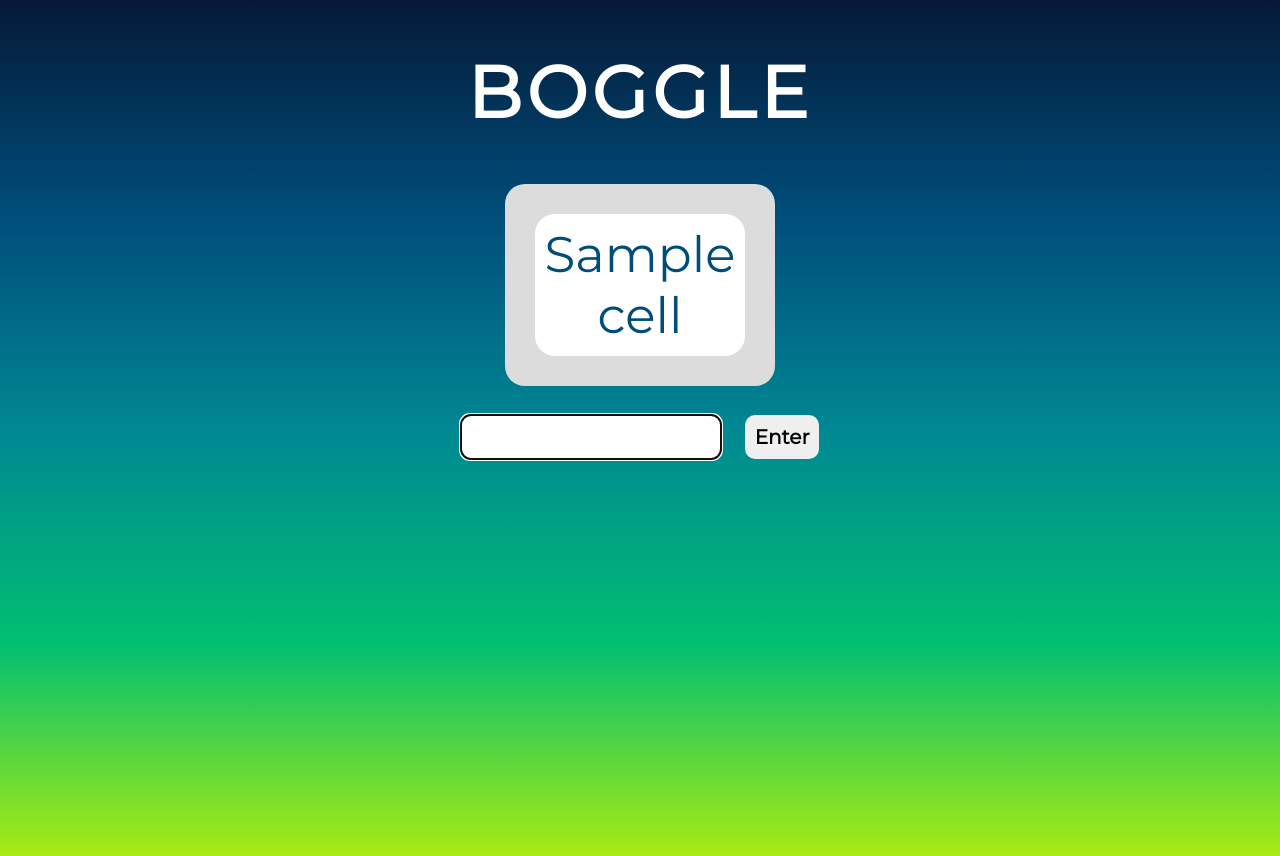
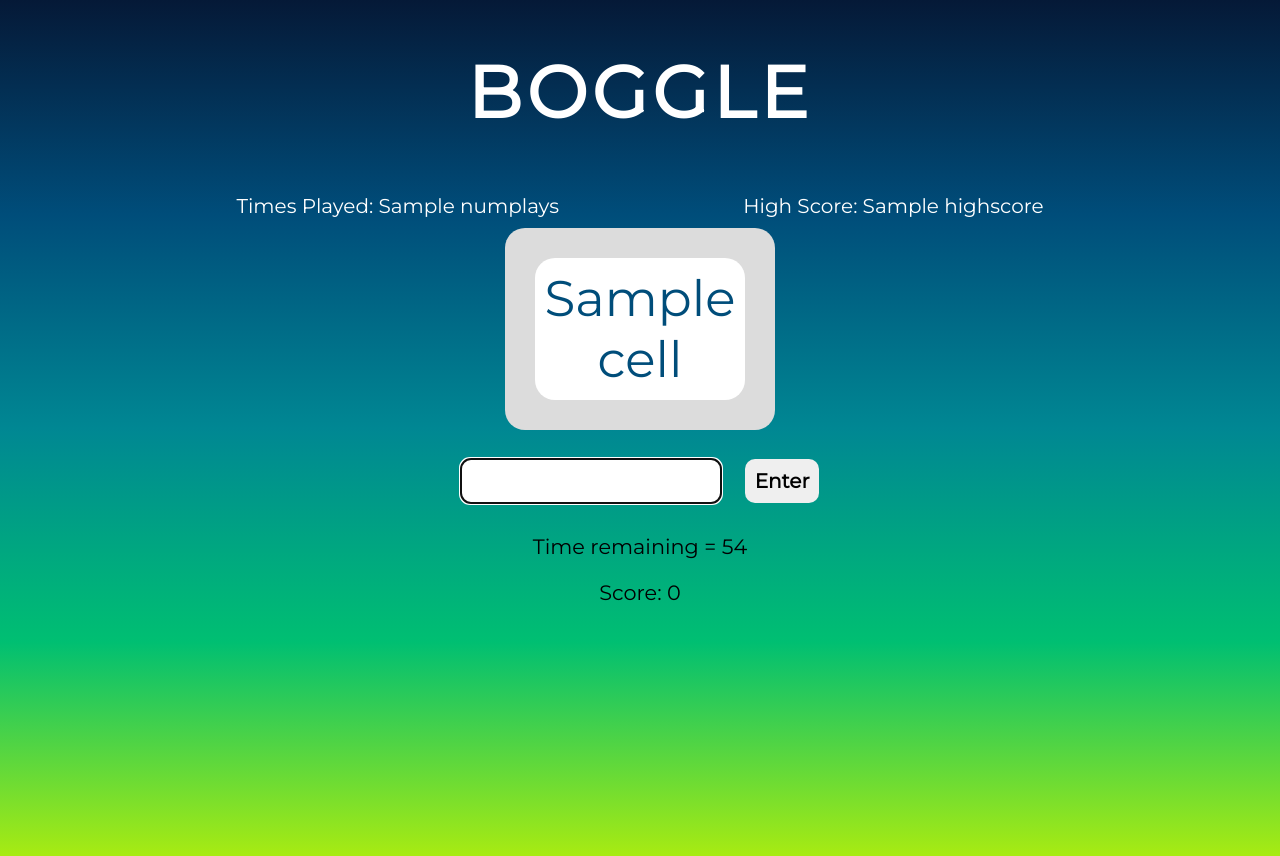
Before and after one commit to mshirk2/boggle-exercise, a Flask app: template templates/index.html in a window 1280 px wide. Run offline with Flask 2, Linux system fonts and the light colour scheme; the template is opened without the code that fills it: most values are stand-ins (such as "Sample title", 1, 10 or a date in 2020); parts of the project's set-up code (start-up, migrations or seed data) failed here and were passed over; some libraries are stand-ins or nearby versions.

Commit message:
added highscore, timer, times played, and testing

```diff
--- a/app.py
+++ b/app.py
@@ -13,12 +13,16 @@ boggle_game = Boggle()
 
 @app.route('/')
 def homepage():
-    """Show gameboard"""
+    """Make the board, add it to the session and render it in the DOM"""
 
     board = boggle_game.make_board()
     session['board'] = board
 
-    return render_template('index.html', board=board)
+    # get the high score from the session and render in the DOM, default to 0
+    highscore = session.get("highscore", 0)
+    numplays = session.get("numplays", 0)
+
+    return render_template('index.html', board=board, highscore=highscore, numplays=numplays)
 
 
 @app.route('/submit')
@@ -29,6 +33,15 @@ def check_word():
     board = session['board']
     response = boggle_game.check_valid_word(board, word)
 
-    result = jsonify({'result': response})
-    print("@app.route result = ", result)
-    return result
+    return jsonify({'result': response})
+
+@app.route('/end-game', methods=['POST'])
+def end_game():
+    """get score from endGame post and update highscore in session"""
+
+    score = request.json["score"]
+    highscore = session.get("highscore", 0)
+    numplays = session.get("numplays", 0)
+    session["highscore"] = max(score, highscore)
+    session["numplays"] = numplays + 1
+    return "game over"
--- a/static/app.js
+++ b/static/app.js
@@ -1,32 +1,58 @@
 
-// Collection of DOM Elements
+// HTML References
 const $guessForm = $(".guess-form")
 const $guess = $(".guess");
-const $wordList = $(".words");
-
+const $wordList = $(".words-area");
+const $scoreArea = $(".score-area");
+const $timerArea = $(".timer-area");
+const $messageArea = $(".message-area");
 
 class BoggleGame {
 
-    constructor(boardId){
-        this.board = boardId
+    constructor(boardId, secs = 60){
+        this.board = boardId;
         this.words = new Set();
+        this.score = 0;
+        this.time = secs;
+
+        // display countdown
+        this.countdown = setInterval(this.showTimer.bind(this), 1000);
 
         // listen for submit, call handleSubmit function
         $guessForm.on("submit", this.handleSubmit.bind(this));
     }
 
+    // increments time remaining, updates DOM, calls stopTimer
+    showTimer(){
+        this.time--;
+        $("#timer").text(this.time);
+        this.stopTimer();
+    }
+
+    // runs when timer reaches 0, replaces input with "GAME OVER", shows high score
+    stopTimer(){
+        if (this.time < 1){
+            clearInterval(this.countdown);
+            $guessForm.hide();
+            $timerArea.hide();
+            $messageArea.hide()
+            $(".below-board").prepend($('<span class="game-over">').html("GAME OVER"));
+            this.endGame();
+        }
+    }
+
+    async endGame(){
+        await axios.post("/end-game", {score: this.score});
+    }
 
     // show valid word in list of words
     showWord(word) {
-        $(".words", this.board).append($("<li>", {text: word}));
+        $($wordList, this.board).append($("<li>", {text: word}));
     }
 
     // show status message
-    showMessage(msg, cls){
-        $(".msg", this.board)
-            .html(msg)
-            .removeClass()
-            .addClass(`msg ${cls}`);
+    showMessage(msg){
+        $(".message-area").text(msg)
     }
 
     // handle submit, check if word is valid, update score and determine message
@@ -38,26 +64,28 @@ class BoggleGame {
         // check if input is empty
         if (!word) return;
 
-        // check locally if guess is already in word list
+        // check if word has already been guessed
         if (this.words.has(word)){
-            this.showMessage(`You already found ${word}`, "err")
+            this.showMessage(`You already found ${word}`)
+            $guessForm.trigger("reset");
+            $guess.focus();
             return;
         }
 
         // check server if word is valid
         const response = await axios.get("/submit", {params: {word: word}});
         console.log("response from axios= ", response)
-        // let resMsg = response.data.result;
-        // console.log("resMsg = ", resMsg)
-        // $(".msg").html(resMsg);
         if (response.data.result === "not-word"){
-            this.showMessage(`${word} is not a valid English word`, "err");
+            this.showMessage(`${word} is not a word`);
         } else if(response.data.result === "not-on-board"){
-            this.showMessage(`${word} is not a valid word on the board`, "err");
+            this.showMessage(`${word} is not on the board`);
         } else {
             this.showWord(word);
-            this.words.add(word)
-            this.showMessage(`Added: ${word}`, "ok");
+            this.words.add(word);
+            this.showMessage(`Added: ${word}`);
+            this.score += word.length;
+            $scoreArea.text(`Score: ${this.score}`);
+
         }
         $guessForm.trigger("reset");
         $guess.focus();
--- a/static/styles.css
+++ b/static/styles.css
@@ -8,6 +8,14 @@ body {
 h1 {
     font-size: 4.5rem;
     letter-spacing: .3rem;
+    color: white;
+}
+
+.above-board p{
+    display: inline-block;
+    margin: 0px 80px 0px 80px;
+    padding: 10px;
+    font-size: 1.25rem;
     color: white;
 }
 
@@ -46,3 +54,24 @@ button:hover {
     background-color: #004d7a;
     color: white;
 }
+
+.below-board {
+    font-size: 1.3rem;
+}
+
+.game-over {
+    font-size: 2rem;
+    font-weight: 600;
+}
+
+.words-area{
+    list-style-type: none;
+}
+
+.message-area {
+    background-color: rgb(220, 220, 220);
+    width: 15em;
+    margin: auto;
+    border-radius: 20px;
+
+}
--- a/templates/index.html
+++ b/templates/index.html
@@ -12,6 +12,10 @@
     <h1>BOGGLE</h1>
 
     <section id="boggle">
+        <div class="above-board">
+            <p>Times Played: {{ numplays }}</p>
+            <p>High Score: {{ highscore }}</p>
+        </div>
         <table class="board">
             <tbody>
                 {% for row in board %}
@@ -31,13 +35,18 @@
                 <button>Enter</button>
         </form>
 
-        <p class="msg">
-            <!-- Area to display status message, populated by app.js -->
-        </p>
+        <div class="below-board">
+            <p class="timer-area">Time remaining = <span id="timer"></span></p>
+            <p class="score-area">Score: 0</p>
 
-        <ul class="words">
-            <!-- Area to display found words, populated by app.js -->
-        </ul>
+            <p class="message-area">
+                <!-- Area to display status message, populated by app.js -->
+            </p>
+
+            <ul class="words-area">
+                <!-- Area to display found words, populated by app.js -->
+            </ul>
+        </div>
     </section>
 
 <script src="http://unpkg.com/jquery"></script>
```
Also changed, not shown: test.py (+65 -1 lines).
